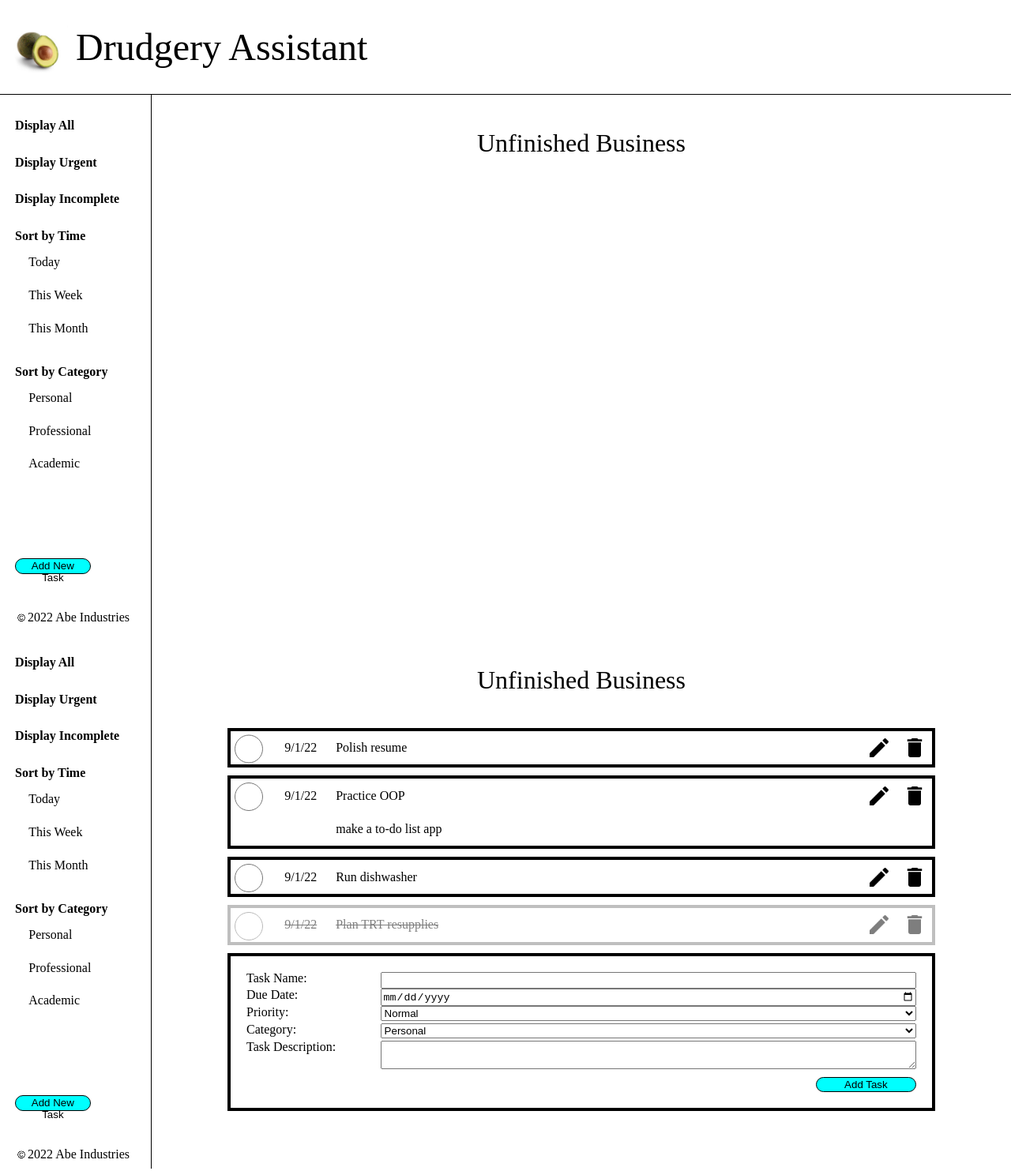
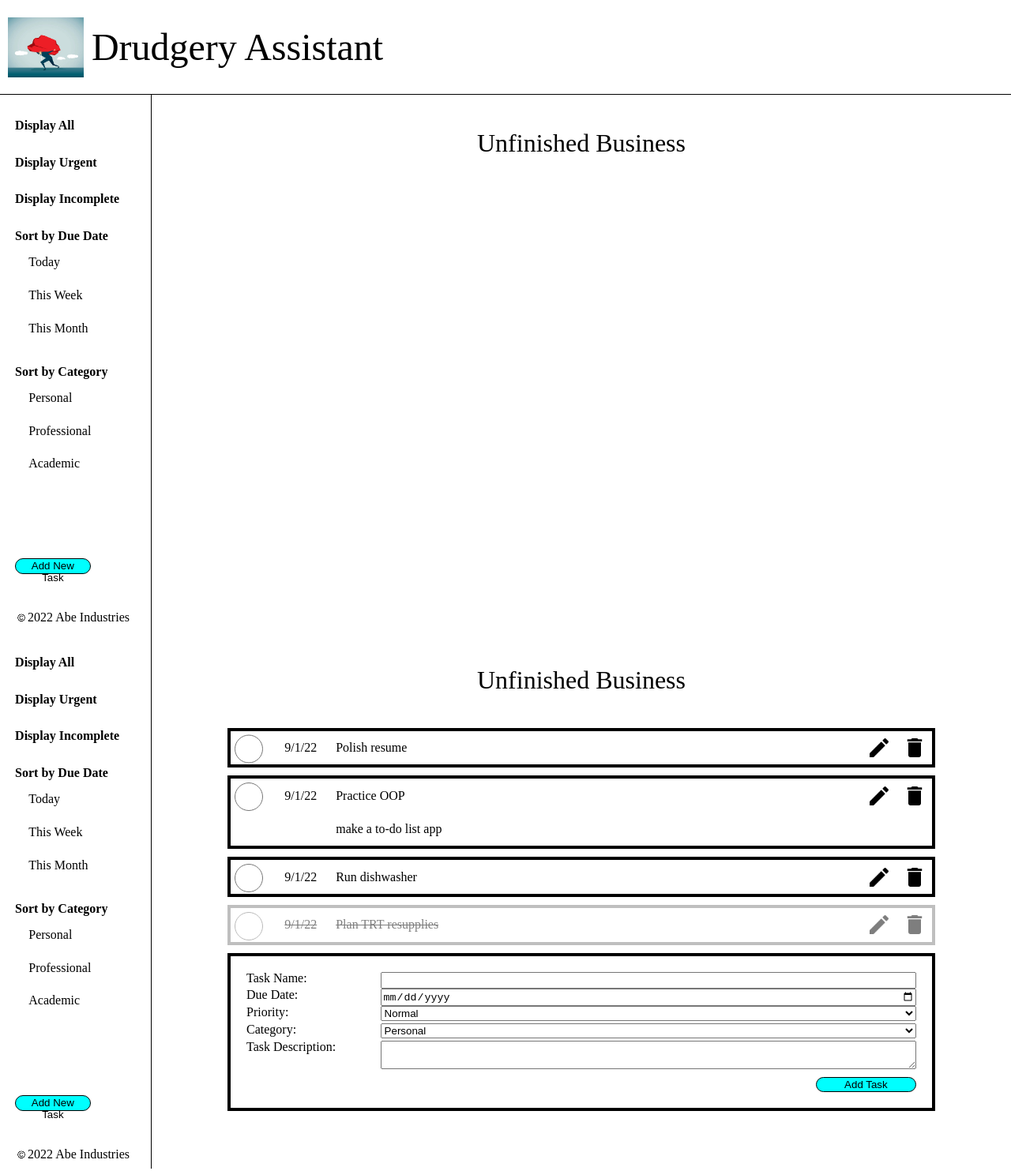
Before and after one commit to thigmotaxis/drudgery-assistant, a website built with webpack: page mockIndex.html in a window 1280 px wide. Shown: the top 1483 px of the page at 79% size. Built offline with nearby package versions, Linux system fonts and the light colour scheme; files whose address does not match are found by name.

Commit message:
replace logo in mockIndex; change sort by time sidebar text to sort by due date

```diff
--- a/mockIndex.html
+++ b/mockIndex.html
@@ -9,7 +9,7 @@
 <body>
 
   <div class="headerBar">
-    <img src="./src/images/logoPH.jpg" alt="oh just an avocado placeholder image" class="logo">
+    <img src="./src/images/logo.jpg" alt="a man carrying an extremely large rock on his back" class="logo">
     <div class="headerText">Drudgery Assistant</div>
   </div>
 
@@ -18,7 +18,7 @@
       <div class="allTasks">Display All</div>
       <div class="urgent">Display Urgent</div>
       <div class="incomplete">Display Incomplete</div>
-      <div class="dateRanges">Sort by Time
+      <div class="dateRanges">Sort by Due Date
         <div id="today" class="dateRange">Today</div>
         <div id="thisWeek" class="dateRange">This Week</div>
         <div id="thisMonth" class="dateRange">This Month</div>
--- a/src/render.js
+++ b/src/render.js
@@ -15,7 +15,10 @@ export const renderPage = (() => {
   const logo = new Image();
   logo.classList.add("logo");
   logo.setAttribute("src", logoImage);
-  logo.setAttribute("alt", "oh just an avocado placeholder");
+  logo.setAttribute(
+    "alt",
+    "a man carrying an extremely large rock on his back"
+  );
   headerBar.appendChild(logo);
   const headerText = createElement("div", ["headerText"], headerBar);
   headerText.innerHTML = "Drudgery Assistant";
@@ -29,7 +32,7 @@ export const renderPage = (() => {
       <div class="allTasks">Display All</div>
       <div class="urgent">Display Urgent</div>
       <div class="incomplete">Display Incomplete</div>
-      <div class="dateRanges">Sort by Time
+      <div class="dateRanges">Sort by Due Date
         <div id="today" class="dateRange">Today</div>
         <div id="thisWeek" class="dateRange">This Week</div>
         <div id="thisMonth" class="dateRange">This Month</div>
```
